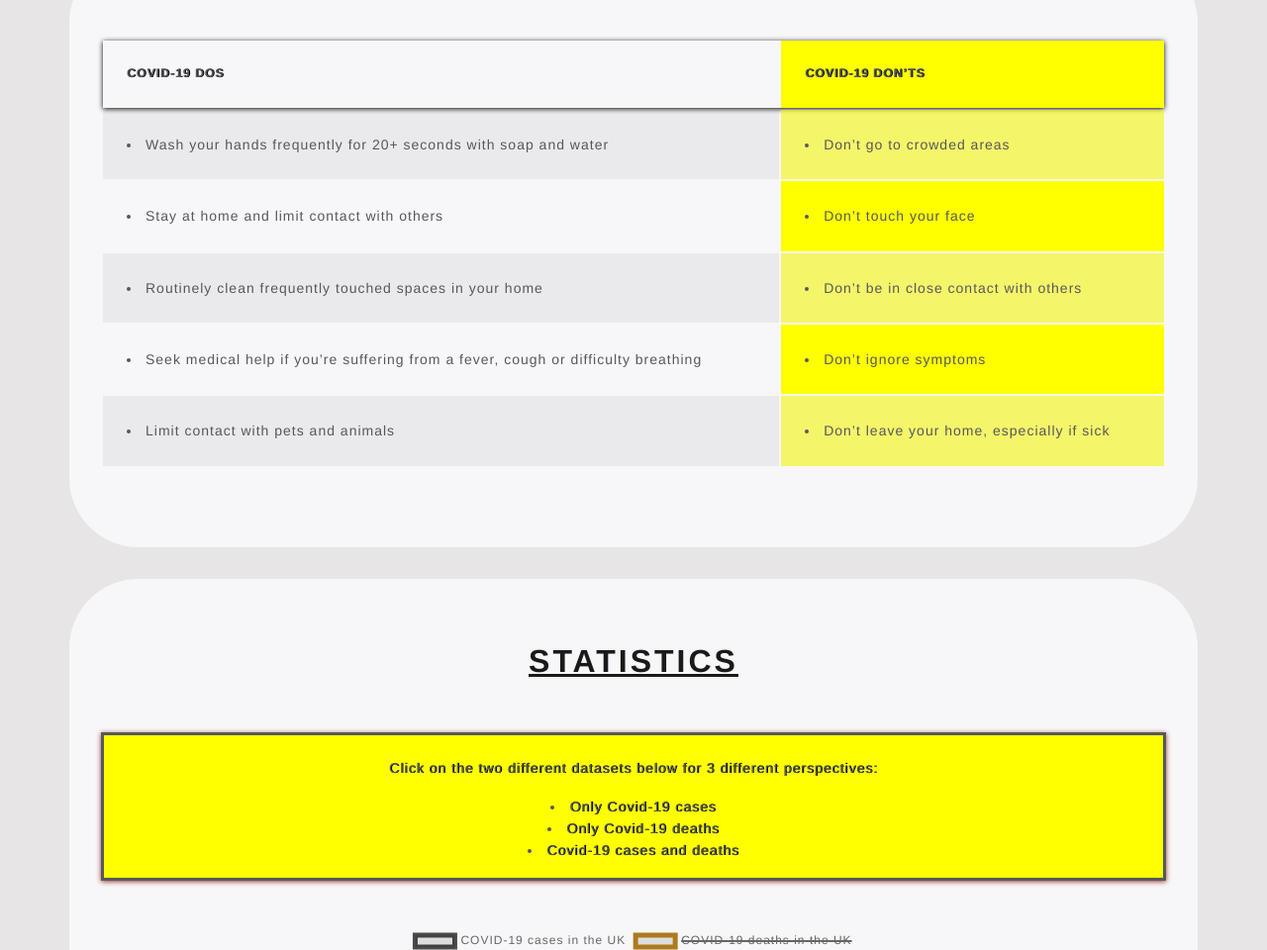
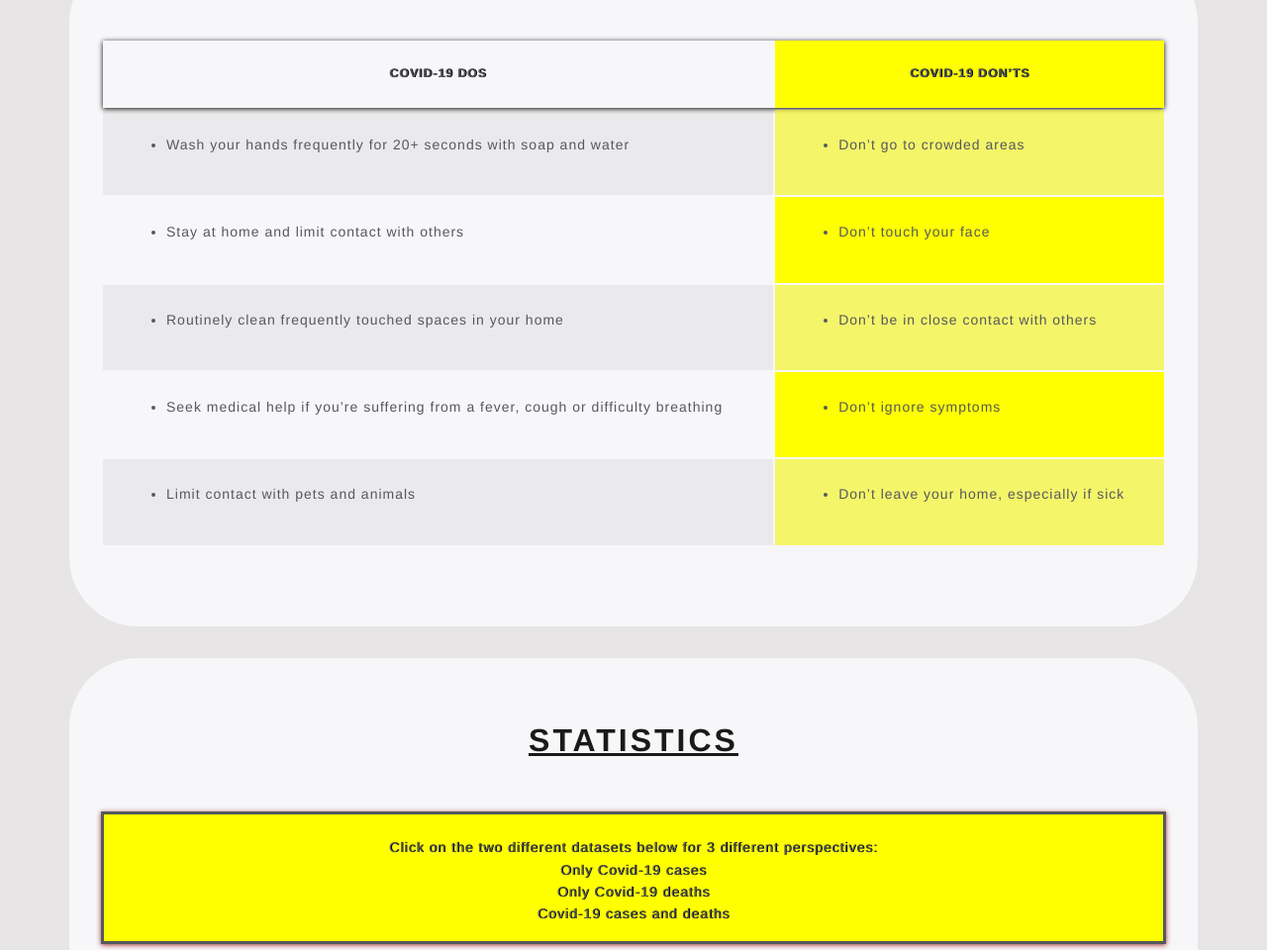
Before and after one commit to Code-Institute-Submissions/Interactive-Frontend-Development-4, a plain HTML site: page index.html in a window 1280 px wide. Shown: the part 442-1402 px from the top of the page at 99% size. Drawn offline with nearby package versions, Linux system fonts and the light colour scheme.

Commit message:
document validation

```diff
--- a/index.html
+++ b/index.html
@@ -1,7 +1,6 @@
 <!DOCTYPE html>
 <html lang="en">
 <!-- HEAD -->
-
 <head>
 	<meta charset="UTF-8">
 	<meta name="viewport" content="width=device-width, initial-scale=1.0">
@@ -12,13 +11,14 @@
 	<script src="https://cdn.jsdelivr.net/npm/chart.js@2.9.3/dist/Chart.min.js"></script>
 	<link rel="shortcut icon" type="image/png" href="Logo/covid-logo.png">
 </head>
+
 <!-- BODY -->
+<body>
 
-<body>
 	<!-- TOP OF PAGE -->
 	<section class="head-text">
 		<div class="container text-center">
-			<img src="Logo/covid-logo.png"><br><br>
+			<img src="Logo/covid-logo.png" alt="covid logo"><br><br>
 			<h1 class="box-style">COVID-19 IN THE UK</h1>
 		</div>
 	</section>
@@ -54,49 +54,49 @@
 			<table class="table-borderless table table-hover table-striped">
 				<thead class="dosdontstyle">
 					<tr>
-						<th scope="col">Covid-19 Dos</th>
-						<th scope="col" class="dontscolor">Covid-19 Don’ts</th>
+						<th scope="col" class="text-center">Covid-19 Dos</th>
+						<th scope="col" class="dontscolor text-center">Covid-19 Don’ts</th>
 					</tr>
 				</thead>
 				<tbody>
 					<tr>
 						<td>
-							<li>Wash your hands frequently for 20+ seconds with soap and water</li>
+							<ul><li>Wash your hands frequently for 20+ seconds with soap and water</li></ul>
 						</td>
 						<td class="dontscolor2">
-							<li>Don’t go to crowded areas</li>
+							<ul><li>Don’t go to crowded areas</li></ul>
 						</td>
 					</tr>
 					<tr>
 						<td>
-							<li>Stay at home and limit contact with others</li>
+							<ul><li>Stay at home and limit contact with others</li></ul>
 						</td>
 						<td class="dontscolor">
-							<li>Don’t touch your face</li>
+							<ul><li>Don’t touch your face</li></ul>
 						</td>
 					</tr>
 					<tr>
 						<td>
-							<li>Routinely clean frequently touched spaces in your home</li>
+							<ul><li>Routinely clean frequently touched spaces in your home</li></ul>
 						</td>
 						<td class="dontscolor2">
-							<li>Don’t be in close contact with others</li>
+							<ul><li>Don’t be in close contact with others</li></ul>
 						</td>
 					</tr>
 					<tr>
 						<td>
-							<li>Seek medical help if you’re suffering from a fever, cough or difficulty breathing</li>
+							<ul><li>Seek medical help if you’re suffering from a fever, cough or difficulty breathing</li></ul>
 						</td>
 						<td class="dontscolor">
-							<li>Don’t ignore symptoms</li>
+							<ul><li>Don’t ignore symptoms</li></ul>
 						</td>
 					</tr>
 					<tr>
 						<td>
-							<li>Limit contact with pets and animals</li>
+							<ul><li>Limit contact with pets and animals</li></ul>
 						</td>
 						<td class="dontscolor2">
-							<li>Don’t leave your home, especially if sick</li>
+							<ul><li>Don’t leave your home, especially if sick</li></ul>
 						</td>
 					</tr>
 				</tbody>
@@ -108,11 +108,11 @@
 	<section id="Stat" class="section text-center container jumbotron">
 		<h1><u>Statistics</u></h1><br><br>
 		<div class="box-style"><br>
-			<p>Click on the two different datasets below for 3 different perspectives:
-				<li>Only Covid-19 cases</li>
-				<li>Only Covid-19 deaths</li>
-				<li>Covid-19 cases and deaths</li>
-			</p>
+			<p>Click on the two different datasets below for 3 different perspectives:<br>
+				Only Covid-19 cases<br>
+				Only Covid-19 deaths<br>
+				Covid-19 cases and deaths<br></p>
+
 		</div><br><br>
 		<canvas id="chartUK"></canvas>
 	</section>
@@ -330,7 +330,7 @@ Continuous: means coughing a lot for more than an hour, or 3 or more coughing ep
 												advice.
 
 												If you do not live in an area with malaria or dengue fever please do the
-												following:
+												following:</p>
 
 												<ul>
 													<li>If you become ill, even with very mild symptoms you must
@@ -343,7 +343,7 @@ Continuous: means coughing a lot for more than an hour, or 3 or more coughing ep
 													<li>If you do not have symptoms, but have been exposed to an
 														infected person, self-quarantine for 14 days.</li>
 												</ul>
-												If you have definitely had COVID-19 (confirmed by a test) self-isolate
+												<p>If you have definitely had COVID-19 (confirmed by a test) self-isolate
 												for 14 days even after symptoms have disappeared as a precautionary
 												measure – it is not yet known exactly how long people remain infectious
 												after they have recovered. Follow national advice on self-isolation.</p>
@@ -371,7 +371,7 @@ Continuous: means coughing a lot for more than an hour, or 3 or more coughing ep
 												treat COVID-19.
 
 												The most effective ways to protect yourself and others against COVID-19
-												are to:
+												are to:</p>
 
 												<ul>
 													<li>Clean your hands frequently and thoroughly</li>
@@ -381,7 +381,6 @@ Continuous: means coughing a lot for more than an hour, or 3 or more coughing ep
 													<li>Maintain a distance of at least 1 metre (3 feet) from others.
 													</li>
 												</ul>
-											</p>
 										</div>
 									</div>
 								</div>
@@ -403,7 +402,7 @@ Continuous: means coughing a lot for more than an hour, or 3 or more coughing ep
 												situation is unpredictable so check regularly for the latest news.
 
 												You can reduce your chances of being infected or spreading COVID-19 by
-												taking some simple precautions:
+												taking some simple precautions:</p>
 
 												<ul>
 													<li>Regularly and thoroughly clean your hands with an alcohol-based
@@ -449,7 +448,7 @@ Continuous: means coughing a lot for more than an hour, or 3 or more coughing ep
 														Local and national authorities are best placed to advise on what
 														people in your area should be doing to protect themselves.</li>
 												</ul>
-											</p>
+
 										</div>
 									</div>
 								</div>
```
Also changed, not shown: 1 other file.
